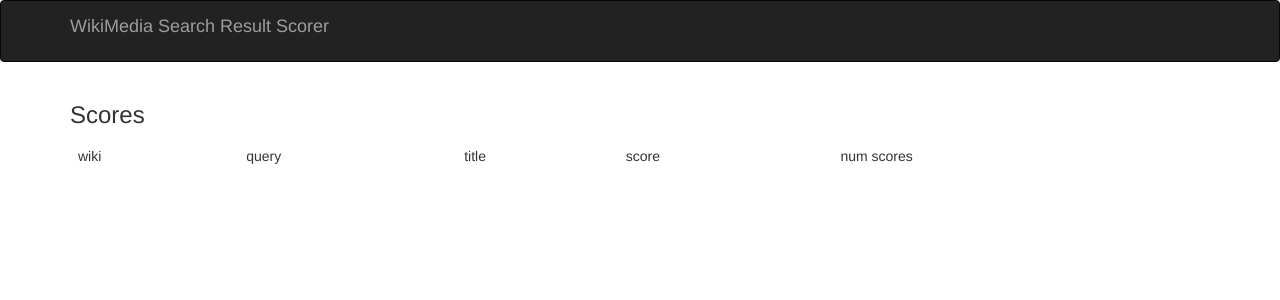
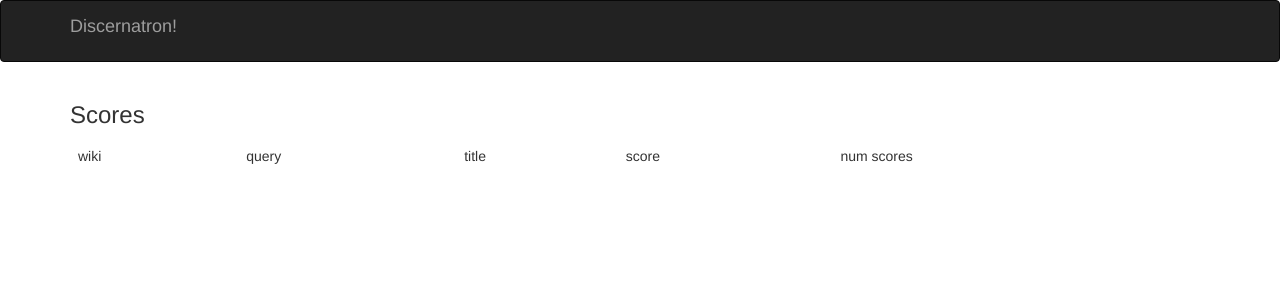
Before and after one commit to wikimedia/wikimedia-discovery-discernatron, a PHP site: template views/scores.twig in a window 1280 px wide. Shown: the top 300 px of the page. Run offline with PHP 8.4, Linux system fonts and the light colour scheme; the template is opened without the code that fills it, so the values that code supplies are empty; some libraries are stand-ins or nearby versions.

Commit message:
Update name to Discernatron
Change-Id: Ibd5676fc67d407acc954eeb8f191d50a796d2e5e

```diff
--- a/views/layout.twig
+++ b/views/layout.twig
@@ -5,7 +5,7 @@
             <meta charset="utf-8">
             <meta http-equiv="X-UA-Compatible" content="IE=edge">
             <meta name="viewport" content="width=device-width, initial-scale=1">
-            <title>WikiMedia Search Result Ranker</title>
+            <title>Discernatron!</title>
             <link href="/vendor/bootstrap/css/bootstrap.min.css" rel="stylesheet" type="text/css">
             <!-- HTML5 shim and Respond.js for IE8 support of HTML5 elements and media queries -->
             <!-- WARNING: Respond.js doesn't work if you view the page via file:// -->
@@ -25,7 +25,7 @@
                         <span class="icon-bar"></span>
                         <span class="icon-bar"></span>
                     </button>
-                    <p class="navbar-brand" href="#">WikiMedia Search Result Scorer</p>
+                    <p class="navbar-brand" href="#">Discernatron!</p>
                 </div>
                 {% if user is defined %}
                     <div id="navbar-collapse-1" class="navbar-collapse collapse">
```
Also changed, not shown: README.md.
